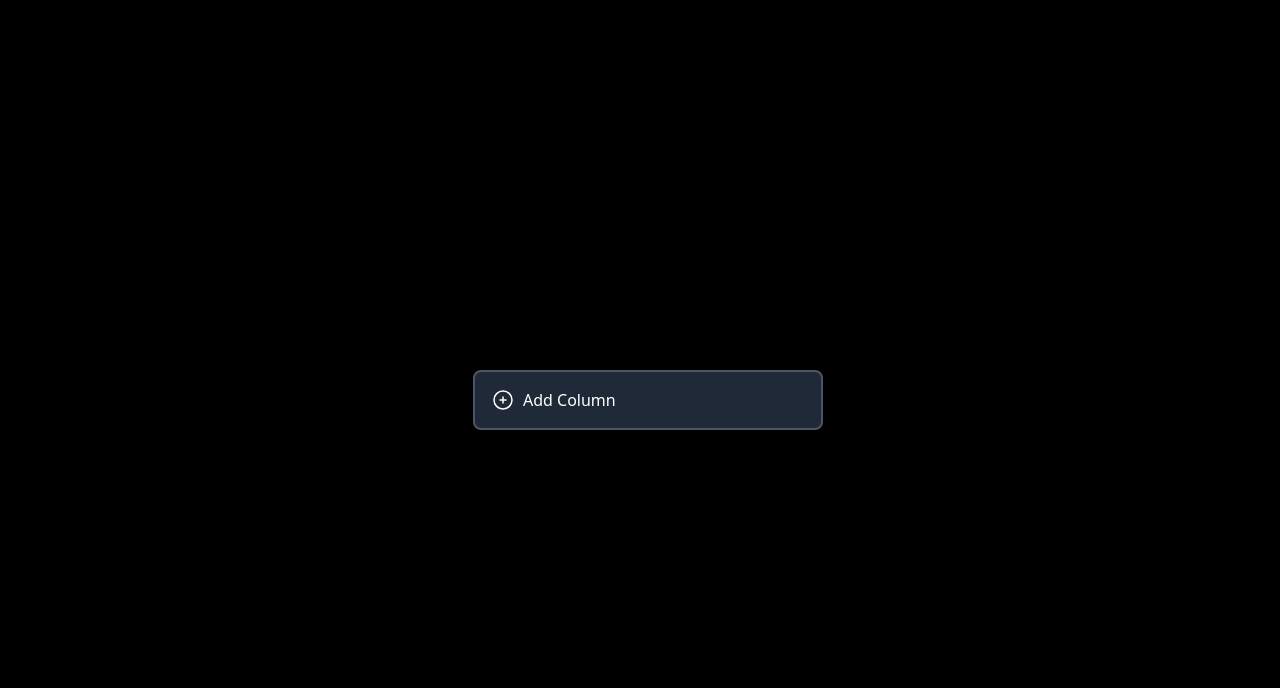
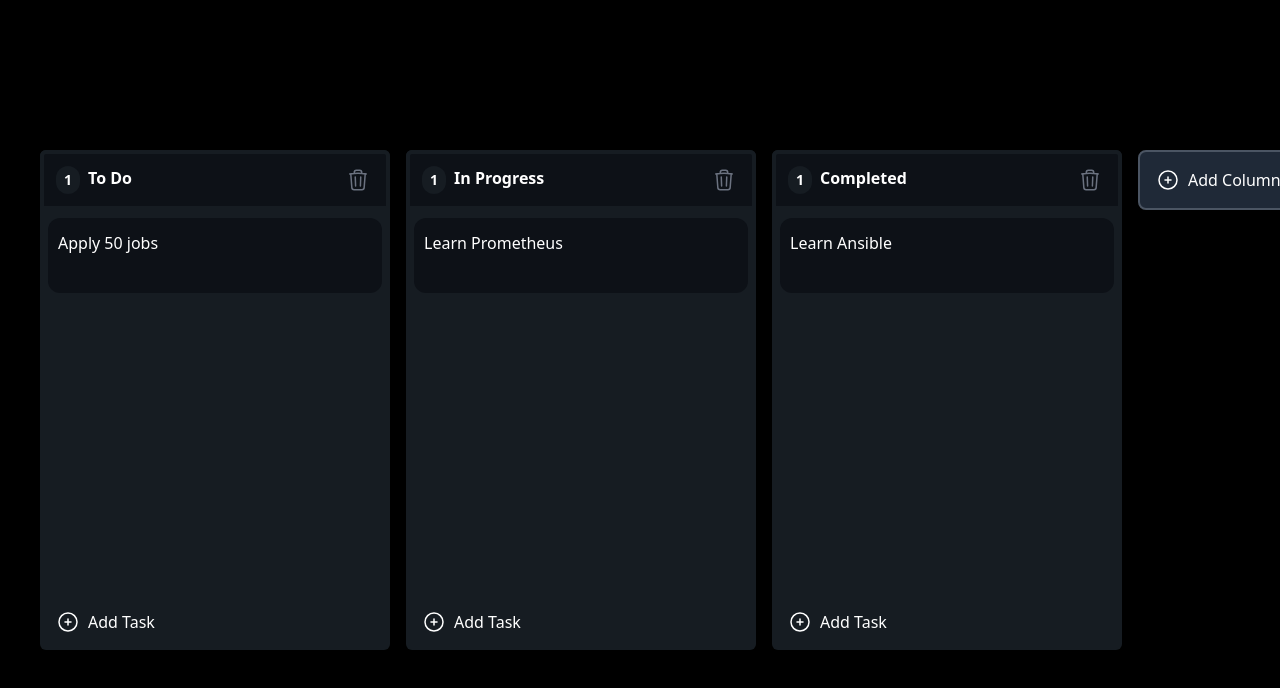
Before and after one commit to vaishnavigujjari/kanban-board, a React (Vite) app: page / in a window 1280 px wide. Shown: the top 688 px of the page. Built offline with nearby package versions, Linux system fonts and the light colour scheme.

Commit message:
added dynamic count update

```diff
--- a/src/components/ColumnContainer.tsx
+++ b/src/components/ColumnContainer.tsx
@@ -14,6 +14,7 @@ interface Props {
   tasks: Task[];
   DeleteTask: (id: Id) => void;
   UpdateTask: (id: Id, content: string) => void;
+  tasksSize: number;
 }
 
 function ColumnContainer(props: Props) {
@@ -25,6 +26,7 @@ function ColumnContainer(props: Props) {
     tasks,
     DeleteTask,
     UpdateTask,
+    tasksSize,
   } = props;
   const [editMode, setEditMode] = useState(false);
   const tasksId = useMemo(() => {
@@ -76,7 +78,7 @@ function ColumnContainer(props: Props) {
       >
         <div className="flex gap-2">
           <div className="flex justify-center items-center bg-columnBackgroundColor px-2 py-1 text-sm rounded-full">
-            0
+            {tasksSize}
           </div>
           {!editMode && column.title}
           {editMode && (
--- a/src/components/KanbanBoard.tsx
+++ b/src/components/KanbanBoard.tsx
@@ -17,11 +17,19 @@ import { createPortal } from "react-dom";
 import TaskCard from "./TaskCard";
 
 function KanbanBoard() {
-  const [columns, setColumns] = useState<Column[]>([]);
+  const [columns, setColumns] = useState<Column[]>([
+    { id: 1, title: "To Do" },
+    { id: 2, title: "In Progress" },
+    { id: 3, title: "Completed" },
+  ]);
   const columnsId = useMemo(() => columns.map((col) => col.id), [columns]);
   const [activeColumn, setActiveColumn] = useState<Column | null>(null);
   const [activeTask, setActiveTask] = useState<Task | null>(null);
-  const [tasks, setTasks] = useState<Task[]>([]);
+  const [tasks, setTasks] = useState<Task[]>([
+    { id: 1, columnId: 1, content: "Apply 50 jobs" },
+    { id: 2, columnId: 2, content: "Learn Prometheus" },
+    { id: 3, columnId: 3, content: "Learn Ansible" },
+  ]);
 
   const sensors = useSensors(
     useSensor(PointerSensor, {
@@ -52,6 +60,9 @@ function KanbanBoard() {
                   tasks={tasks.filter((task) => task.columnId === column.id)}
                   DeleteTask={DeleteTask}
                   UpdateTask={UpdateTask}
+                  tasksSize={
+                    tasks.filter((task) => task.columnId === column.id).length
+                  }
                 />
               ))}
             </SortableContext>
@@ -77,6 +88,7 @@ function KanbanBoard() {
                 )}
                 DeleteTask={DeleteTask}
                 UpdateTask={UpdateTask}
+                tasksSize={tasks.length}
               />
             )}
             {activeTask && (
@@ -96,7 +108,7 @@ function KanbanBoard() {
   function AddColumn() {
     const columnToAdd: Column = {
       id: generateId(),
-      title: `Column ${columns.length + 1}`,
+      title: "Column Name",
     };
     setColumns([...columns, columnToAdd]);
   }
@@ -190,7 +202,7 @@ function KanbanBoard() {
     const newTask: Task = {
       id: generateId(),
       columnId,
-      content: `Task ${tasks.length + 1}`,
+      content: "Add your Task here",
     };
     setTasks([...tasks, newTask]);
   }
```
